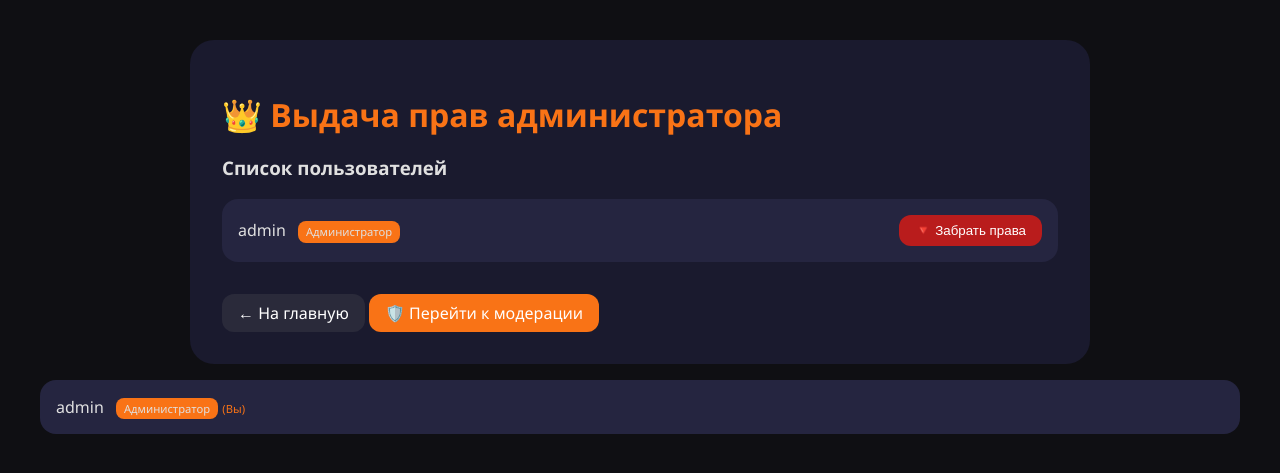
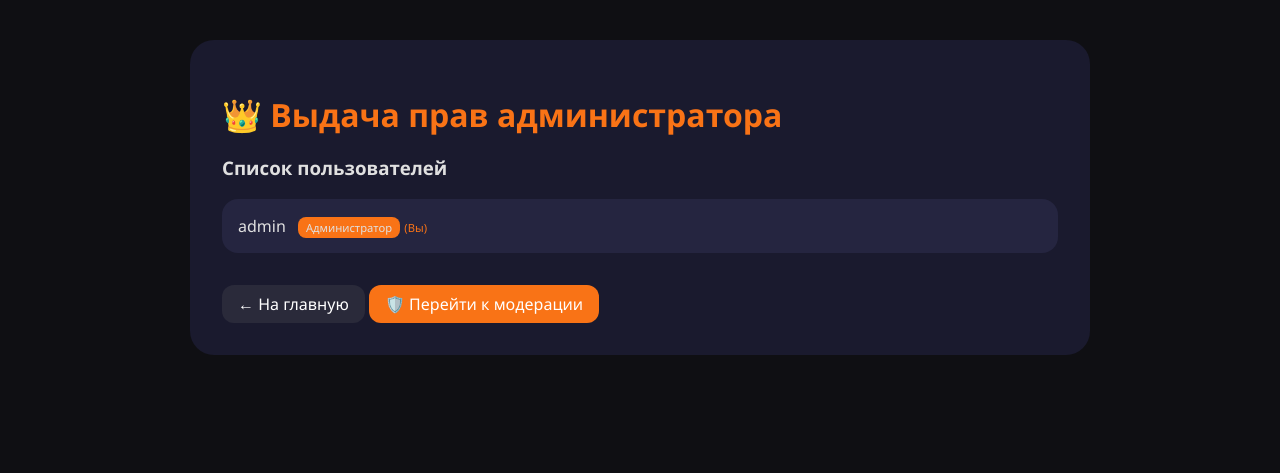
Before and after one commit to whymartinez52-tech/forum, a Flask app: page /admin_panel in a window 1280 px wide. Shown: the top 473 px of the page. Run offline with Flask 3, Linux system fonts and the light colour scheme; a user stored in the database is signed in; parts of the project's set-up code (start-up, migrations or seed data) failed here and were passed over.

Commit message:
Update admin_panel.html

```diff
--- a/templates/admin_panel.html
+++ b/templates/admin_panel.html
@@ -2,22 +2,19 @@
 <html lang="ru">
 <head>
     <meta charset="UTF-8">
-    <title>Выдача прав администратора</title>
+    <title>Панель администратора</title>
     <style>
         body { background: #0f0f13; font-family: 'Segoe UI', sans-serif; color: #e0e0e0; padding: 2rem; }
         .container { max-width: 900px; margin: 0 auto; }
         .card { background: #1a1a2e; border-radius: 1.5rem; padding: 2rem; margin-bottom: 1rem; }
         h1 { color: #f97316; margin-bottom: 1rem; }
-        .user-list { margin-top: 1rem; }
         .user-item { display: flex; justify-content: space-between; align-items: center; padding: 1rem; background: #252540; border-radius: 1rem; margin-bottom: 0.5rem; }
         .btn { padding: 0.5rem 1rem; border: none; border-radius: 0.75rem; cursor: pointer; text-decoration: none; color: white; display: inline-block; }
         .btn-primary { background: #f97316; }
         .btn-danger { background: #b91c1c; }
-        .btn-success { background: #15803d; }
         .admin-badge { background: #f97316; padding: 0.2rem 0.5rem; border-radius: 0.5rem; font-size: 0.7rem; margin-left: 0.5rem; }
         .flash { background: #15803d; padding: 0.75rem; border-radius: 0.75rem; margin-bottom: 1rem; }
         .flash-error { background: #b91c1c; }
-        a { color: #f97316; text-decoration: none; }
     </style>
 </head>
 <body>
@@ -32,44 +29,6 @@
 
             <div class="user-list">
                 <h3>Список пользователей</h3>
-                {% for user in users %}
-                <div class="user-item">
-                    <div>
-                        {{ user.username }}
-                        {% if user.is_admin %}
-                            <span class="admin-badge">Администратор</span>
-                        {% endif %}
-                        {% if user.id == current_user_id %}
-                            <span style="color:#aaa; font-size:0.7rem;">(Вы)</span>
-                        {% endif %}
-                    </div>
-                    <div>
-                        {% if not user.is_admin and user.id != current_user_id %}
-                            <form method="POST" style="display: inline;">
-                                <input type="hidden" name="user_id" value="{{ user.id }}">
-                                <input type="hidden" name="action" value="make_admin">
-                                <button type="submit" class="btn btn-primary">👑 Выдать права</button>
-                            </form>
-                        {% elif user.is_admin and user.id != current_user_id %}
-                            <form method="POST" style="display: inline;">
-                                <input type="hidden" name="user_id" value="{{ user.id }}">
-                                <input type="hidden" name="action" value="remove_admin">
-                                <button type="submit" class="btn btn-danger">🔻 Забрать права</button>
-                            </form>
-                        {% endif %}
-                    </div>
-                </div>
-                {% endfor %}
-            </div>
-            <div style="margin-top: 2rem;">
-                <a href="/" class="btn" style="background:#2a2a3a;">← На главную</a>
-                <a href="/moderation" class="btn btn-primary">🛡️ Перейти к модерации</a>
-            </div>
-        </div>
-    </div>
-</body>
-</html>
-
                 {% for user in users %}
                 <div class="user-item">
                     <div>
@@ -104,3 +63,12 @@
                     </div>
                 </div>
                 {% endfor %}
+            </div>
+            <div style="margin-top: 2rem;">
+                <a href="/" class="btn" style="background:#2a2a3a;">← На главную</a>
+                <a href="/moderation" class="btn btn-primary">🛡️ Перейти к модерации</a>
+            </div>
+        </div>
+    </div>
+</body>
+</html>
```
Lines whose indentation alone changed are shown as unchanged.
